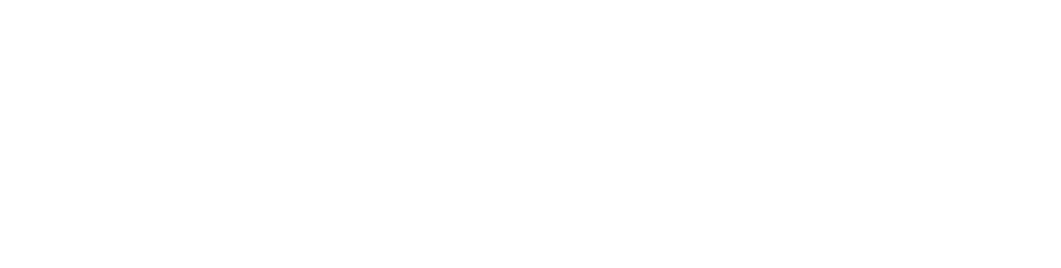
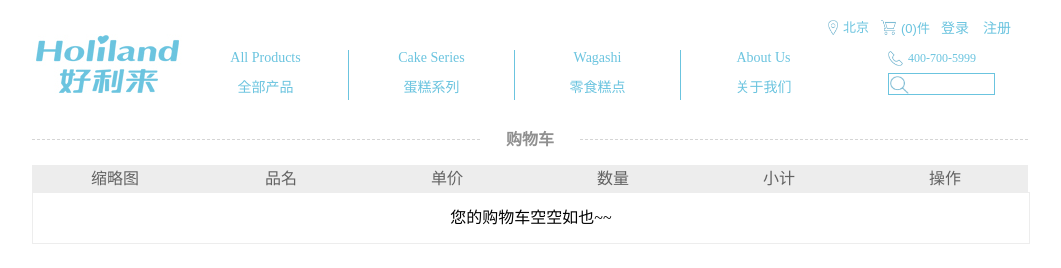
Before and after one commit to JT195201926/cake, a website: page dist/html/shop.html in a window 1280 px wide. Shown: the whole page, without its empty margins (110-1171 px from the left). Drawn offline with Linux system fonts and the light colour scheme; files that its build step writes are made by us from their sources.

Commit message:
差购物车

```diff
--- a/src/js/details.js
+++ b/src/js/details.js
@@ -1,6 +1,34 @@
 $(function(){
-	$('header').load('index.html header');
+	$('header').load('index.html header',function(){
+		//购物车
+		//加载已有的购物车信息
+		//loadCart();
+		//给购物车按钮加一个点击事件
+		$('#buy').click(function(){
+			location.href = "shop.html";
+		})
+		//给加入购物车按钮添加点击事件
+		$(".addToCart").click(function(e){
+			//获取商品的id
+			//var goodId = $(this).parent().parent().attr("data-good-id");
+			var goodId = $('.mimg').attr("data-good-id");
+			//获取商品的名称
+			//var goodName = $(this).parent().siblings('h2').val();
+			var goodName = $("h2").html();
+			//获取商品的价格
+			//var goodPrice = parseFloat($(this).parent().siblings("p").eq(0).html());
+			var goodPrice = $('.price').html();
+			//获取商品的图片
+			//var goodSrc = $(this).parent().siblings("img").attr("src");
+			var goodSrc = $(".img").attr("src");
 
+			console.log(goodId + ':' + goodName + ':' + goodPrice + ':' + goodSrc);
+			//console.log($(this));
+		})
+
+
+	});
+	//放大镜
 	var $oSmallpic = $('.small_pic');
 	var $oMark = $('.mark');
 	var $oFloat = $('.float_layer');
@@ -38,5 +66,14 @@ $(function(){
        	$oBigImg.css({top : -pX*($oBigImg.innerHeight() - $oBigPic.innerHeight()) + "px"});
 	});
 
+
+
+
+
+
+
+
+
+
 	$('.footer').load("index.html .footer");
 })
--- a/src/js/shop.js
+++ b/src/js/shop.js
@@ -0,0 +1,3 @@
+$(function(){
+	$('header').load("../html/index.html header");
+})
--- a/src/sass/details.scss
+++ b/src/sass/details.scss
@@ -63,6 +63,7 @@
 			width: 485px;
 			height: 50px;
 			margin-top: 60px;
+			position: relative;
 			.gg{
 				padding-left: 5px;
 				width: 230px;
@@ -95,7 +96,19 @@
 				border: 0;
 			}
 		}
-		.scc,.gwc{
+		#gwc{
+			//background: red;
+			padding-left: 5px;
+			width: 230px;
+			height: 50px;
+			background:#2093cc ;
+			//margin-top:150px;
+			float: right;
+			position: absolute;
+			left: 250px;
+			color: white;
+			}
+		.scc{
 			color: white;
 			text-align: center;
 			line-height: 50px;
@@ -152,7 +165,8 @@
 			font-size: 14px;
 		}
 	}
-}
+ }
+
 .big_pic{
 	width: 500px;
 	height: 485px;
--- a/src/sass/index.scss
+++ b/src/sass/index.scss
@@ -152,10 +152,12 @@ header{
 					position: absolute;
 					top: -28px;
 				}
-				span{
+				#buy{
 					color:#6bc4df ;
 					font-size: 13px;
-					margin-left: 25px;
+					margin-left: 20px;
+					background: none;
+					border: 0;
 				}
 
 			}
--- a/src/sass/shop.scss
+++ b/src/sass/shop.scss
@@ -0,0 +1,73 @@
+.user-reg{
+	width: 996px;
+	text-align: center;
+	height: 30px;
+	font-size: 16px;
+	line-height: 30px;
+	margin-bottom: 10px;
+	margin: 10px auto;
+	.user-reg1{
+		width: 45%;
+		display: inline-block;
+		border-top: 1px dashed #d5d5d5;
+		float: left;
+		margin-top: 14px;
+	}
+	.user-reg2{
+		width: 10%;
+		float: left;
+		display: inline-block;
+		color: #909090;
+		font-weight: bold;
+		text-align: center;
+	}
+	.user-reg3{
+		float: right;
+		width: 45%;
+		display: inline-block;
+		border-top: 1px dashed #d5d5d5;
+		margin-top: 14px;
+		//text-align: center;
+	}
+}
+ul li{
+		list-style: none;
+	}
+.cartList{
+	width: 996px;
+	margin: 10px auto;
+	.cartHead {
+		//border: 1px solid black;
+		height: 27px;
+		background: #ededed;
+		li{
+			width: 166px;
+			height: 27px;
+			float: left;
+			font: 13px;
+			text-align: center;
+			line-height: 27px;
+			color: rgb(98, 98, 98);
+		}
+	}
+
+}
+
+.goodInfo{
+	border-bottom: 1px solid #ededed;
+	height: 50px;
+	li{
+		float : left;
+		width: 166px;
+		height: 500px;
+		text-align: center;
+	}
+}
+.blank{
+	height: 50px;
+	width: 996px;
+	text-align: center;
+	border: 1px solid #ededed;
+	line-height: 50px;
+	//display: none;
+}
```
Also changed, not shown: dist/css/details.min.css, dist/css/index.min.css, dist/css/shop.min.css, dist/html/details.html, dist/html/index.html, dist/html/shop.html, dist/js/details.min.js, dist/js/jquery.fly.js (added), dist/js/requestAnimationFrame.js (added), dist/js/shop.min.js.
